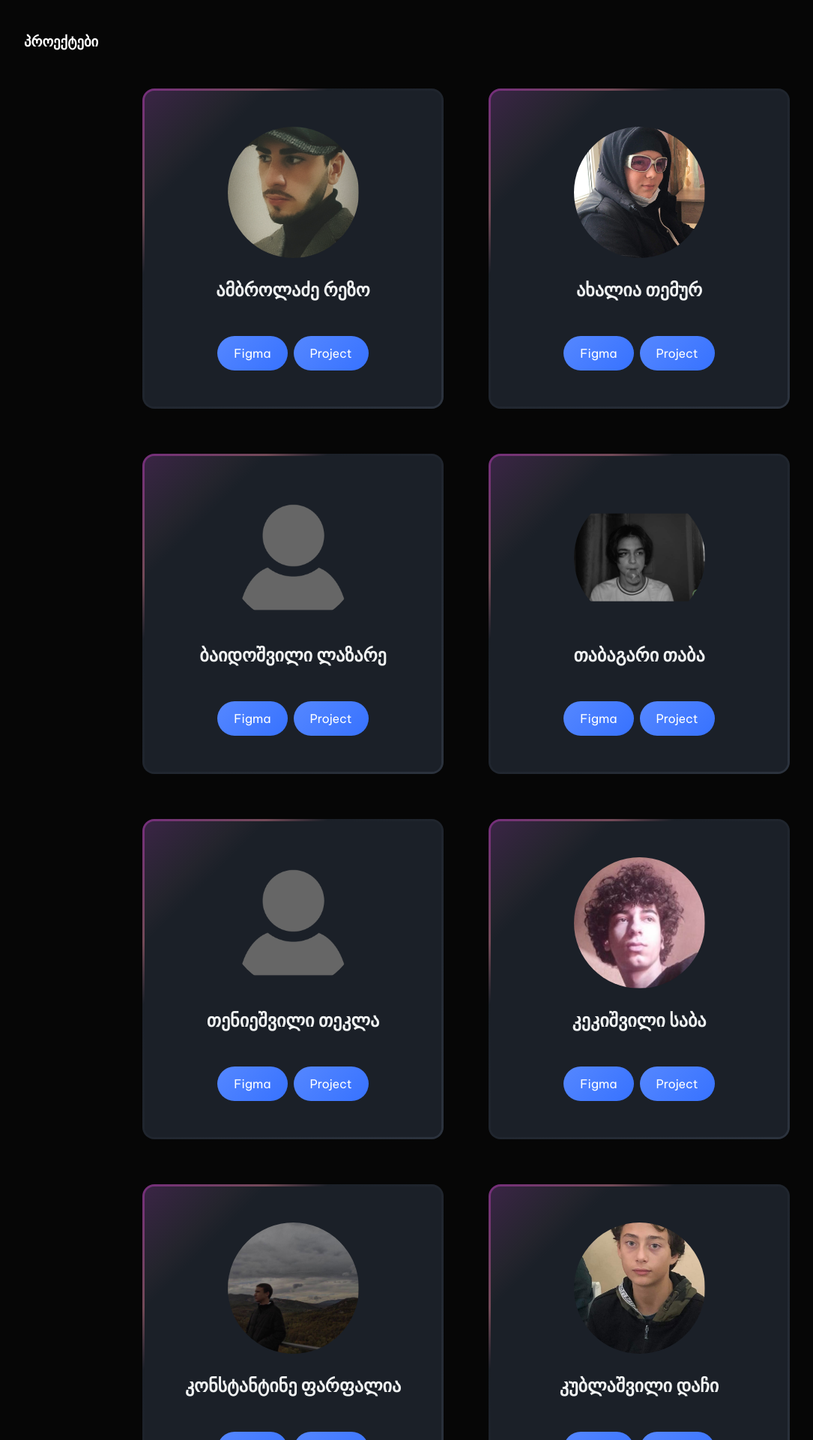
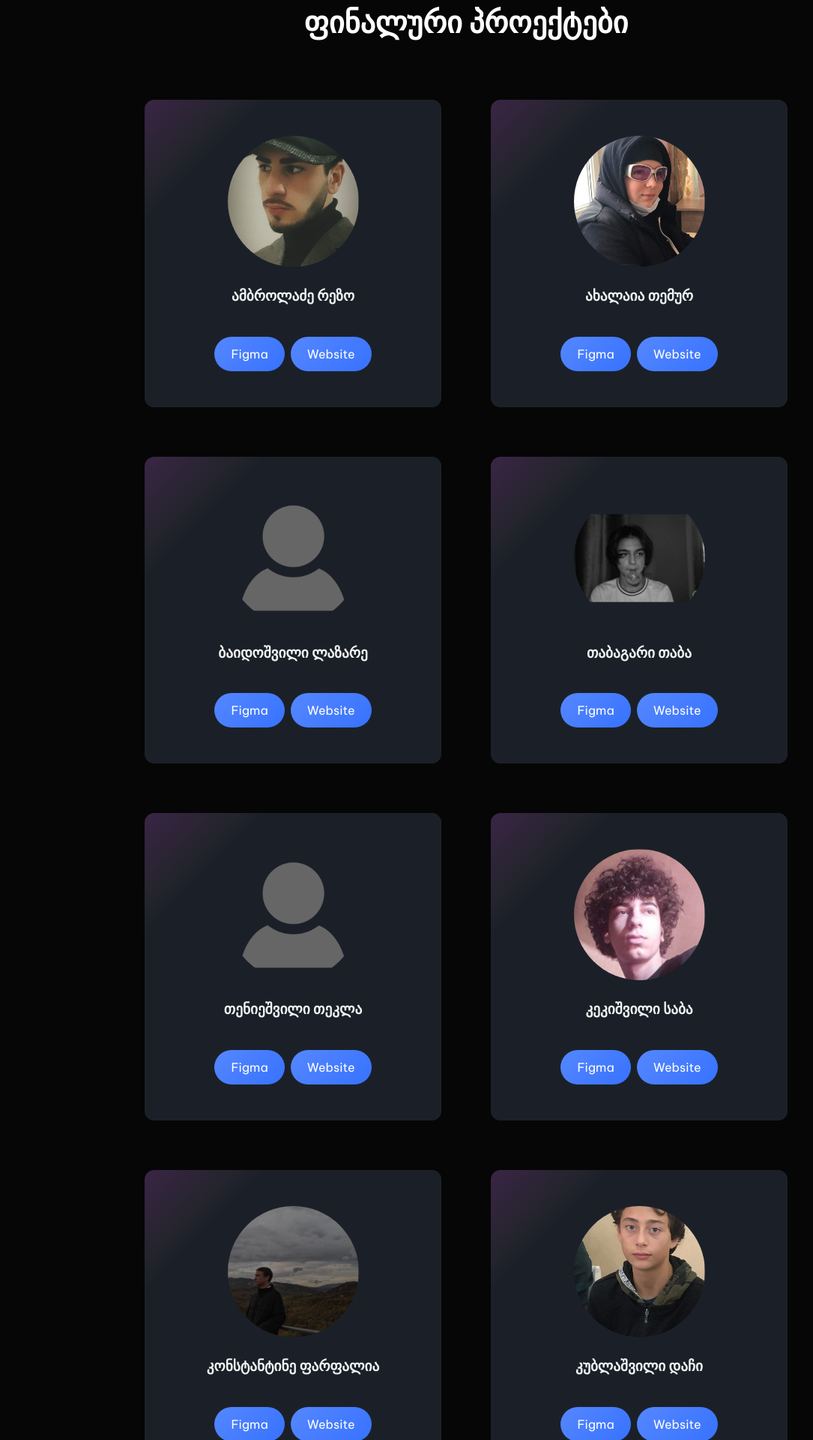
Before and after one commit to tsogi/portfolio, a React (Create React App) app: page /jptf03 in a window 1280 px wide. Shown: the part 100-2020 px from the top of the page at 75% size, without its empty margins (18-1103 px from the left). Built offline with nearby package versions, Linux system fonts and the light colour scheme.

Commit message:
Improve UI

```diff
--- a/src/components/Jptf03.css
+++ b/src/components/Jptf03.css
@@ -1,13 +1,17 @@
 /* Some basic CSS overrides */
- body {
+.jptf {
+    overflow: hidden;
 	 line-height: 1.5;
 	 min-height: 100vh;
 	 font-family: "Be Vietnam Pro", sans-serif;
 	 display: flex;
 	 align-items: center;
 	 justify-content: center;
+     flex-direction: column;
      color: white;
 	 background-color: #060606;
+     position: relative;
+     /* z-index: -11; */
 }
  button, input, select, textarea {
 	 font: inherit;
@@ -61,7 +65,7 @@
 	 width: 100%;
 }
  .profile-username {
-	 font-size: 1.5rem;
+	 font-size: 1.2rem;
 	 font-weight: 600;
 	 margin-top: 1.5rem;
 }
@@ -133,6 +137,15 @@ section {
     margin: 0 auto;
 }
 
-.jptf {
-    margin: 50px;
+h3 {
+    text-align: center;
+    font-size: 2.5rem;
+    margin-top: 100px;
 }
+
+.facebookGroup {
+    font-size: 1.3rem;
+    text-align: center;
+    margin-bottom: 150px;
+    margin-top: 99px;
+}
--- a/src/components/Jptf03.js
+++ b/src/components/Jptf03.js
@@ -2,12 +2,8 @@ import "./Jptf03.css";
 
 function Jptf03(props){
     return <div className="jptf">
-        <div style={{ fontSize: "1.3rem", marginBottom: "60px" }}>
-            <span>ფეისბუქის ჯგუფი: </span>
-            <span>https://www.facebook.com/groups/638302204587060</span>
-        </div>
         <div>
-            <h3>პროექტები</h3>
+            <h3>ფინალური პროექტები</h3>
             <section class="articles">
                 <article class="profile">
                     <div class="profile-image">
@@ -17,7 +13,7 @@ function Jptf03(props){
                     {/* <small class="profile-user-handle">@elena_zoldado</small> */}
                     <div class="profile-actions">
                         <a target="_blank" href="https://www.figma.com/file/XUt6kbvylgQV3f0fmEmPdd/Ecommerce-Web-Pages-(Free)-(Community)?node-id=0-1&t=embNVDEY15B6N5S5-0" class="btn btn--primary">Figma</a>
-                        <a href="" target="_blank" class="btn btn--primary">Project</a>
+                        <a href="" target="_blank" class="btn btn--primary">Website</a>
                     </div>
                     {/* <div class="profile-links">
                         <a href="#" class="link link--icon">
@@ -35,10 +31,10 @@ function Jptf03(props){
                     <div class="profile-image">
                         <img src="/images/jptf03/temur.jpeg" />
                     </div>
-                    <h2 class="profile-username">ახალია თემურ</h2>
+                    <h2 class="profile-username">ახალაია თემურ</h2>
                     <div class="profile-actions">
                         <a target="_blank" href="https://www.figma.com/file/KiwbV0gGBzOa5Pzo7KGQqe/Client-first-Template-9---Webflow-Agency-(Community)-(Community)?node-id=0-1&t=9B3Hp20J8VJ1ptaB-0" class="btn btn--primary">Figma</a>
-                        <a href="" target="_blank"  class="btn btn--primary">Project</a>
+                        <a href="" target="_blank"  class="btn btn--primary">Website</a>
                     </div>
                 </article>
                 <article class="profile">
@@ -48,7 +44,7 @@ function Jptf03(props){
                     <h2 class="profile-username">ბაიდოშვილი ლაზარე</h2>
                     <div class="profile-actions">
                         <a target="_blank" href="https://www.figma.com/file/QfagKTuh0fxOnobAFiYIbf/Bachira-Online-Shop-(Community)?node-id=169-452" class="btn btn--primary">Figma</a>
-                        <a href="" target="_blank"  class="btn btn--primary">Project</a>
+                        <a href="" target="_blank"  class="btn btn--primary">Website</a>
                     </div>
                 </article>
                 <article class="profile">
@@ -58,7 +54,7 @@ function Jptf03(props){
                     <h2 class="profile-username">თაბაგარი თაბა</h2>
                     <div class="profile-actions">
                         <a target="_blank" href="https://www.figma.com/file/lYpu7kcPSHR3CVjpJrSo0s/Website-Event-Ticketing-(Community)?node-id=0-1&t=Uc8DMcztW9o9UJuE-0" class="btn btn--primary">Figma</a>
-                        <a href="" target="_blank"  class="btn btn--primary">Project</a>
+                        <a href="" target="_blank"  class="btn btn--primary">Website</a>
                     </div>
                 </article>
                 <article class="profile">
@@ -68,7 +64,7 @@ function Jptf03(props){
                     <h2 class="profile-username">თენიეშვილი თეკლა</h2>
                     <div class="profile-actions">
                         <a target="_blank" href="https://www.figma.com/file/cR12A4QnCluY8ZKqDt6nK7/Golobe---Travel-agency-website-(Community)?node-id=108-18842&t=gR5XBfkFqpLzxAEu-0" class="btn btn--primary">Figma</a>
-                        <a href="" target="_blank"  class="btn btn--primary">Project</a>
+                        <a href="" target="_blank"  class="btn btn--primary">Website</a>
                     </div>
                 </article>
                 <article class="profile">
@@ -78,7 +74,7 @@ function Jptf03(props){
                     <h2 class="profile-username">კეკიშვილი საბა</h2>
                     <div class="profile-actions">
                         <a target="_blank" href="https://www.figma.com/file/EQNUlaDm4Kxv6fRUCQua8Y/Agriculture-Webflow-Website-Template-(Community)?node-id=1-430&t=rMTEX7Q2kE4Mdwai-0" class="btn btn--primary">Figma</a>
-                        <a href="" target="_blank"  class="btn btn--primary">Project</a>
+                        <a href="" target="_blank"  class="btn btn--primary">Website</a>
                     </div>
                 </article>
                 <article class="profile">
@@ -88,7 +84,7 @@ function Jptf03(props){
                     <h2 class="profile-username">კონსტანტინე ფარფალია</h2>
                     <div class="profile-actions">
                         <a target="_blank" href="https://www.figma.com/file/pHsb1fRdCbx67Qbm1pAEbq/Slab-Shop---E-Commerce-(Community)?node-id=0-1&t=QCOw1Abznf56D4EV-0" class="btn btn--primary">Figma</a>
-                        <a href="" target="_blank"  class="btn btn--primary">Project</a>
+                        <a href="" target="_blank"  class="btn btn--primary">Website</a>
                     </div>
                 </article>
                 <article class="profile">
@@ -98,7 +94,7 @@ function Jptf03(props){
                     <h2 class="profile-username">კუბლაშვილი დაჩი</h2>
                     <div class="profile-actions">
                         <a target="_blank" href="https://www.figma.com/file/3ghP8rfj2zrfiuN2GlgVE0/2023-Audi-RS-e-tron%C2%AE-GT-Landing-Page-(Community)?node-id=0-1&t=P1aIOKVUHEJU1F4K-0" class="btn btn--primary">Figma</a>
-                        <a href="https://kublashvilidachi.github.io/firstproject" target="_blank"  class="btn btn--primary">Project</a>
+                        <a href="https://kublashvilidachi.github.io/firstproject" target="_blank"  class="btn btn--primary">Website</a>
                     </div>
                 </article>
                 <article class="profile">
@@ -108,7 +104,7 @@ function Jptf03(props){
                     <h2 class="profile-username">კუსიანი რატი</h2>
                     <div class="profile-actions">
                         <a target="_blank" href="https://www.figma.com/file/YY7ThTh5kyrtfg9Qh0kEts/DeliCook-%7C-Recipe-and-Delivery-Website-(Community)?node-id=0-1&t=tatVNtWqmLzhNk1Q-0" class="btn btn--primary">Figma</a>
-                        <a href="" target="_blank"  class="btn btn--primary">Project</a>
+                        <a href="" target="_blank"  class="btn btn--primary">Website</a>
                     </div>
                 </article>
                 <article class="profile">
@@ -118,7 +114,7 @@ function Jptf03(props){
                     <h2 class="profile-username">ლიპარტია ნიკოლოზი</h2>
                     <div class="profile-actions">
                         <a target="_blank" href="https://www.figma.com/file/65J3wD94odm2fUo8PzWO7g/Landing-Page-(Community)?node-id=101-11&t=MrQANENmBLfbbyZu-0" class="btn btn--primary">Figma</a>
-                        <a href="" target="_blank"  class="btn btn--primary">Project</a>
+                        <a href="" target="_blank"  class="btn btn--primary">Website</a>
                     </div>
                 </article>
                 <article class="profile">
@@ -128,7 +124,7 @@ function Jptf03(props){
                     <h2 class="profile-username">მიდელაური საბა</h2>
                     <div class="profile-actions">
                         <a target="_blank" href="https://www.figma.com/file/mNCseShKqjWL1IcnFzKwlR/Website-Template-%7C-Skydrone-(Community)?node-id=304-14049&t=WW3Rhp9XNdHTNdf6-0" class="btn btn--primary">Figma</a>
-                        <a href="" target="_blank"  class="btn btn--primary">Project</a>
+                        <a href="" target="_blank"  class="btn btn--primary">Website</a>
                     </div>
                 </article>
                 <article class="profile">
@@ -138,7 +134,7 @@ function Jptf03(props){
                     <h2 class="profile-username">ნარინდოშვილი ივანე</h2>
                     <div class="profile-actions">
                         <a target="_blank" href="https://www.figma.com/file/u7aYStsbMSMOewChzbWkyh/FoodWagon-Food-Delivery-Landing-Template-by-ThemeWagon-(Community)?node-id=342-144&t=OJ4iUvZaP3d8uPdx-0" class="btn btn--primary">Figma</a>
-                        <a href="" target="_blank"  class="btn btn--primary">Project</a>
+                        <a href="" target="_blank"  class="btn btn--primary">Website</a>
                     </div>
                 </article>
                 <article class="profile">
@@ -148,7 +144,7 @@ function Jptf03(props){
                     <h2 class="profile-username">ოსეფაიშვილი ალექსანდრე</h2>
                     <div class="profile-actions">
                         <a target="_blank" href="https://www.figma.com/file/bEWyLh48E4A63T6LOXCZYb/Devpost-2.0-(Community)?node-id=1-2&t=kOpd5tTZOxp5nACr-0" class="btn btn--primary">Figma</a>
-                        <a href="" target="_blank"  class="btn btn--primary">Project</a>
+                        <a href="" target="_blank"  class="btn btn--primary">Website</a>
                     </div>
                 </article>
                 <article class="profile">
@@ -158,7 +154,7 @@ function Jptf03(props){
                     <h2 class="profile-username">ხელიძე გიორგი</h2>
                     <div class="profile-actions">
                         <a target="_blank" href="https://www.figma.com/file/4rFfvsStZrj8rQHA5UaTVL/E-Commerce-Website-(Community)?node-id=0-1&t=tgV3pEK68i4TQ2ZI-0" class="btn btn--primary">Figma</a>
-                        <a href="" target="_blank"  class="btn btn--primary">Project</a>
+                        <a href="" target="_blank"  class="btn btn--primary">Website</a>
                     </div>
                 </article>
                 <article class="profile">
@@ -168,7 +164,7 @@ function Jptf03(props){
                     <h2 class="profile-username">ხუციშვილი საბა</h2>
                     <div class="profile-actions">
                         <a target="_blank" href="https://www.figma.com/file/lW0gHEBYv2EAWmZuBK1jJu/Free-Travel-Design-Template-(Community)?node-id=0-1&t=j5fxE69V8kMJHiX2-0" class="btn btn--primary">Figma</a>
-                        <a href="" target="_blank"  class="btn btn--primary">Project</a>
+                        <a href="" target="_blank"  class="btn btn--primary">Website</a>
                     </div>
                 </article>
             </section>
@@ -203,6 +199,10 @@ function Jptf03(props){
             ხუციშვილი საბა - https://www.figma.com/file/lW0gHEBYv2EAWmZuBK1jJu/Free-Travel-Design-Template-(Community)?node-id=0-1&t=j5fxE69V8kMJHiX2-0
             <br></br> */}
         </div>
+        <div class="facebookGroup">
+            <span>ფეისბუქის ჯგუფი: </span>
+            <span>https://www.facebook.com/groups/638302204587060</span>
+        </div>
     </div>
 }
 
--- a/src/components/ProjectsPage.css
+++ b/src/components/ProjectsPage.css
@@ -13,6 +13,7 @@
 .projectsList {
     display: flex;
     flex-wrap: wrap;
+    margin-bottom: 200px;
 }
 
 .projectItemContainer {
--- a/src/index.css
+++ b/src/index.css
@@ -1,4 +1,4 @@
-html, body, #root {
+html {
   width: 100%;
   height: 100%;
   margin: 0;
```
Also changed, not shown: src/App.css (+15 -0 lines), src/App.js (+4 -3 lines).
